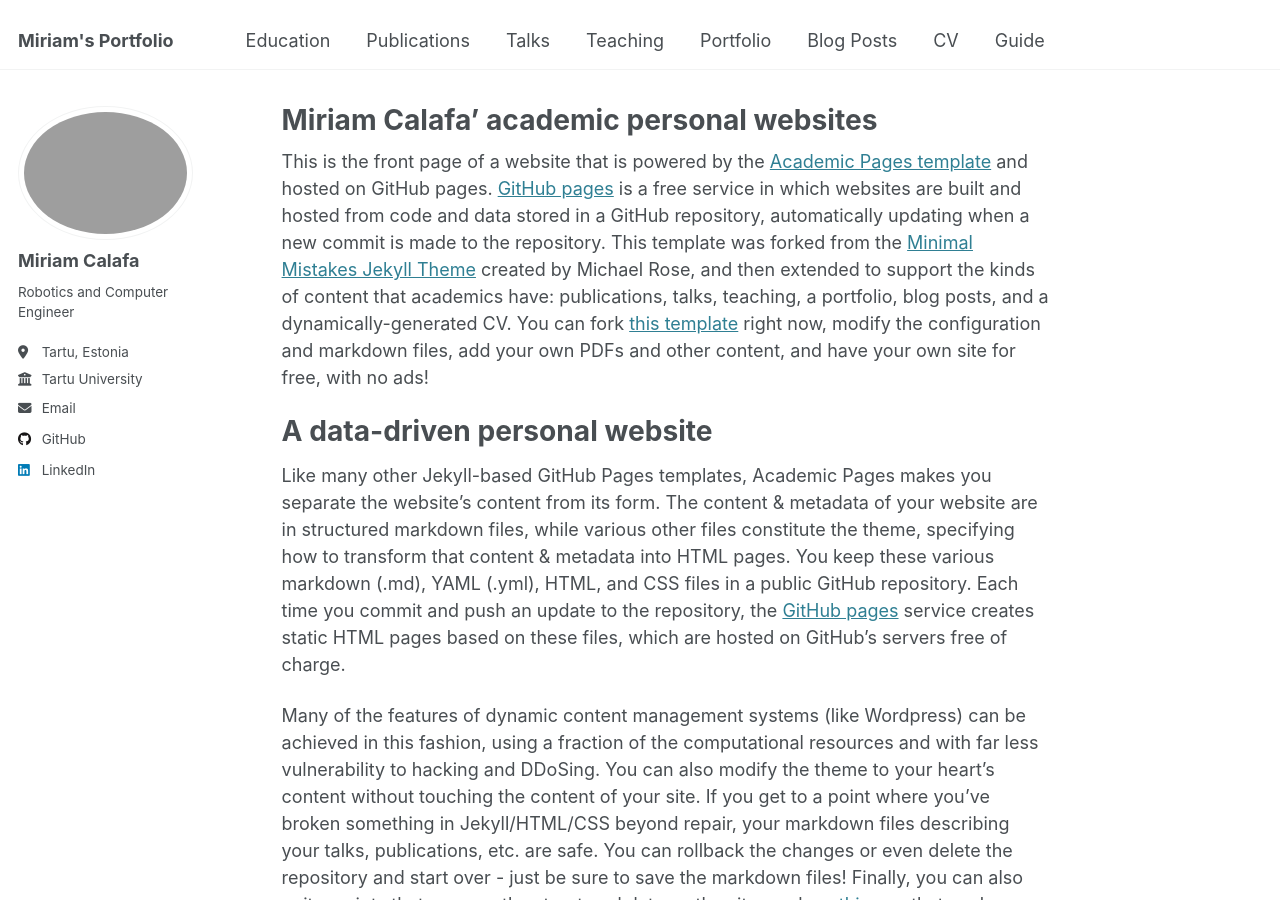
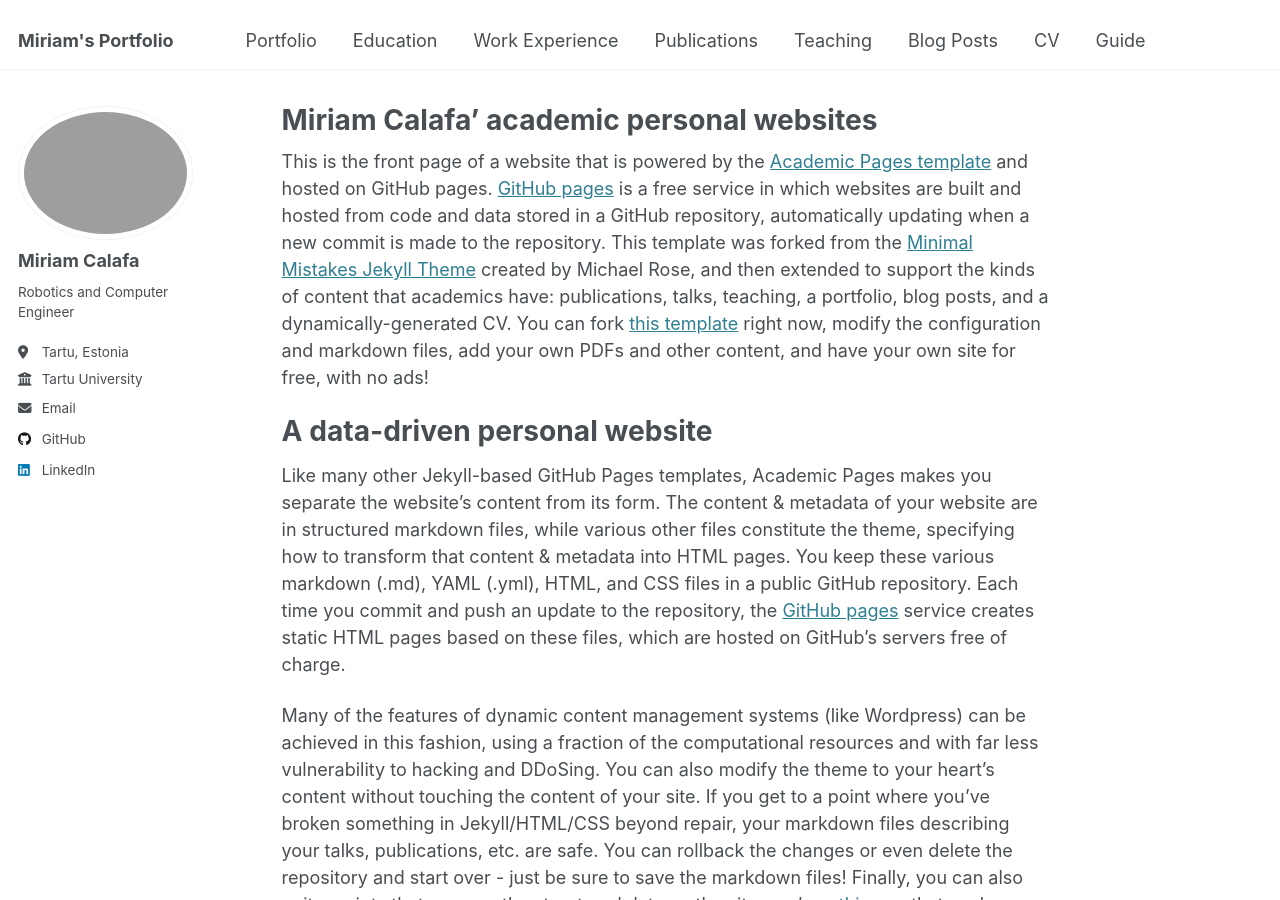
Before and after one commit to MiriamCalafa/MiriamCalafa.github.io, a Jekyll site: the page built from _pages/about.md, in a window 1280 px wide and 900 px high. Built offline with Jekyll 4.4.1, drawn with Linux system fonts in a browser that asks for light colours.

Commit message:
Update navigation.yml

```diff
--- a/_data/navigation.yml
+++ b/_data/navigation.yml
@@ -5,20 +5,20 @@
 # prevent it from being included in the site.
 
 main:
+  - title: "Portfolio"
+    url: /portfolio/
+
   - title: "Education"
     url: /education/
+
+  - title: "Work Experience"
+    url: /work-experience/
 
   - title: "Publications"
     url: /publications/
 
-  - title: "Talks"
-    url: /talks/
-
   - title: "Teaching"
     url: /teaching/
-
-  - title: "Portfolio"
-    url: /portfolio/
 
   - title: "Blog Posts"
     url: /year-archive/
```
